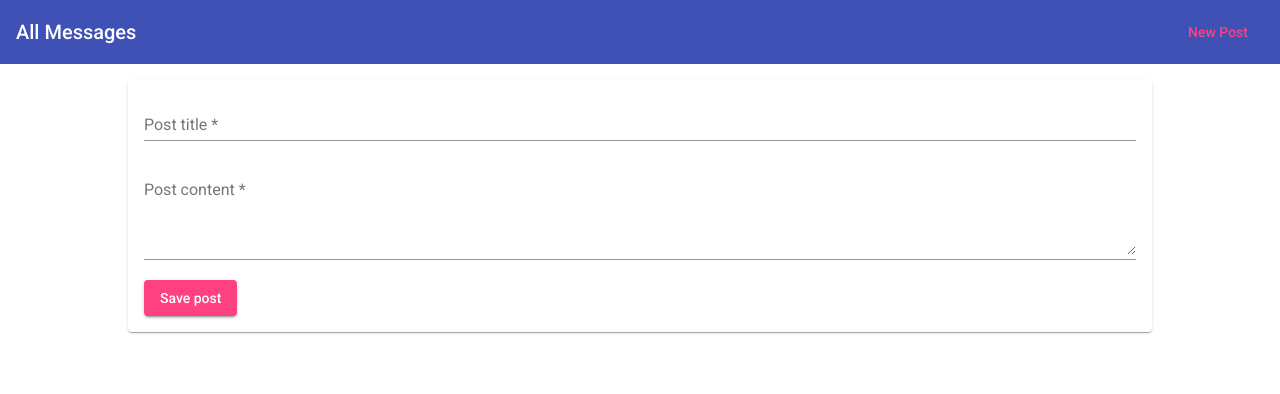
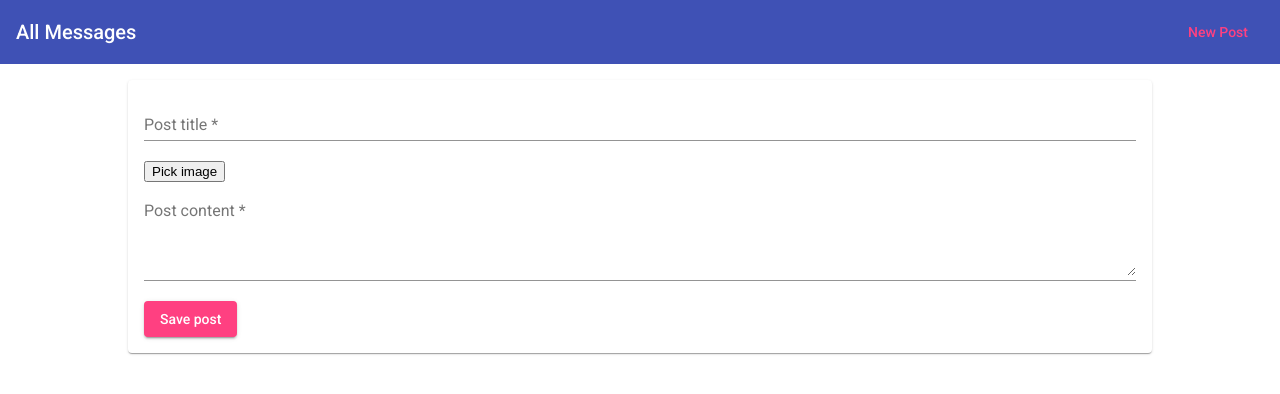
Before and after one commit to alphastation/post-maker-app, an Angular app: page /create in a window 1280 px wide. Shown: the top 394 px of the page. Built offline with nearby package versions, Linux system fonts and the light colour scheme.

Commit message:
the app is meant to have image upload capability and the implementation of this feature started with adding the file input button.

```diff
--- a/src/app/posts/post-create/post-create.component.css
+++ b/src/app/posts/post-create/post-create.component.css
@@ -10,3 +10,7 @@ textarea {
 mat-spinner {
   margin: auto;
 }
+input[type="file"]{
+
+  visibility: hidden;
+}
--- a/src/app/posts/post-create/post-create.component.html
+++ b/src/app/posts/post-create/post-create.component.html
@@ -7,6 +7,11 @@
         #title="ngModel">
       <mat-error *ngIf="title.invalid">Please enter a post title!</mat-error>
     </mat-form-field>
+    <div>
+      <button mat-stroke-button type="button" (click)="filePicker.click()">Pick image</button>
+      <input type="file" #filePicker>
+    </div>
+
     <mat-form-field>
       <textarea matInput rows="4" name="content" [ngModel]="post?.content" required placeholder="Post content"
         #content="ngModel"></textarea>
```
